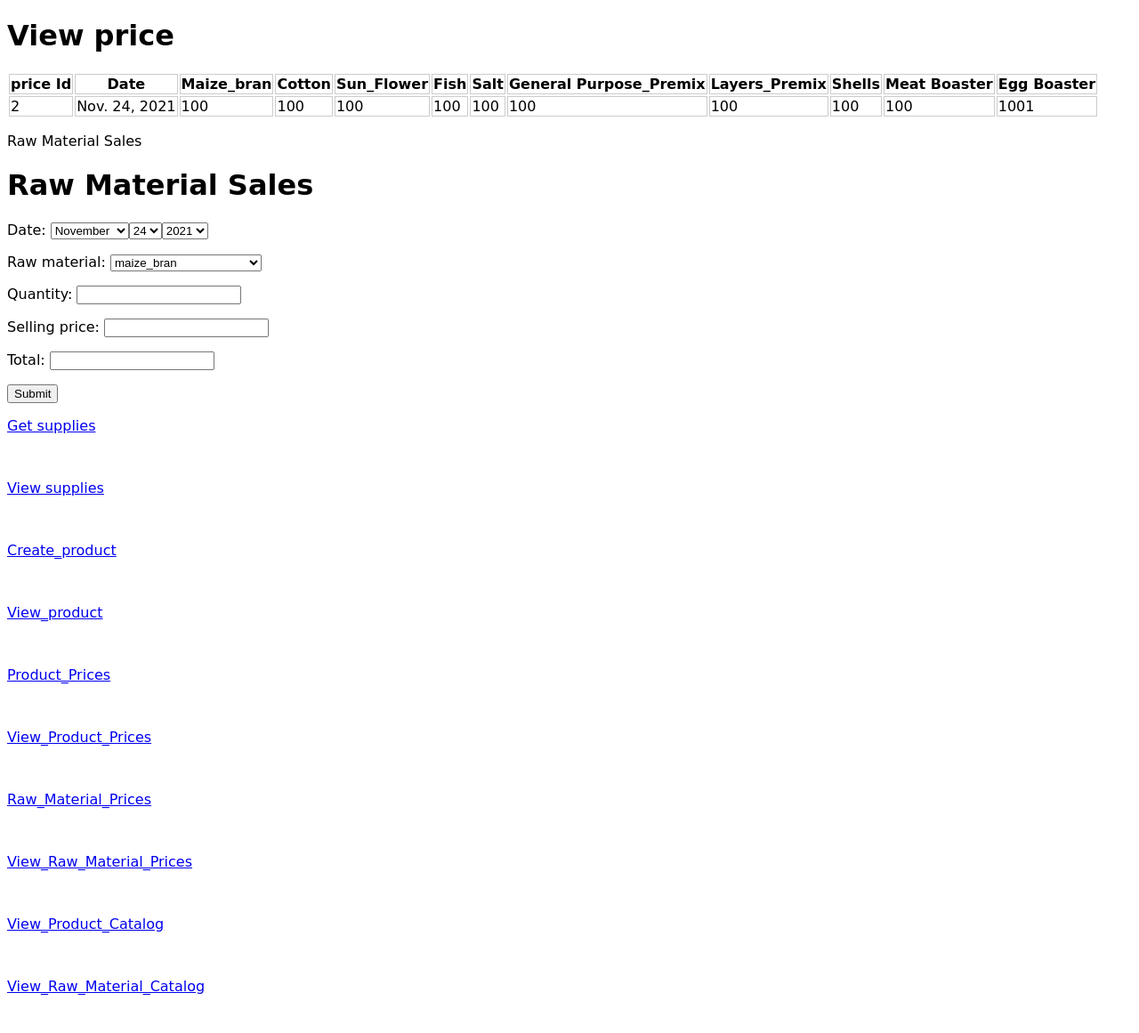
After one commit to jakobwamani/kamanyire, a Django app: page /view_raw_material_catalog in a window 1280 px wide. The commit adds this page. Shown: the whole page at 89% size. Run offline with Django 3.2, Linux system fonts and the light colour scheme; data comes from the database, SQL or seed files in the repository.

Commit message:
working_on_sales

```diff
--- a/sts_project/profit_pen_app/forms.py
+++ b/sts_project/profit_pen_app/forms.py
@@ -1,5 +1,5 @@
 from django import forms
-from .models import RawMaterial , Product ,ProductPrices , RawMaterialPrices
+from .models import RawMaterial , Product ,ProductPrices ,RawMaterialSales, RawMaterialPrices , ProductSales
 from django.utils import timezone
 
 RAW_MATERIAL_CHOICES = (("maize_bran" , "maize_bran"),("cotton", "cotton")
@@ -165,3 +165,37 @@ class RawMaterialPricesForm(forms.ModelForm):
 		model = RawMaterialPrices
 
 		fields = ["date","maize_bran","cotton","sun_flower","salt","layers_premix","general_purpose_premix","shells","meat_boaster","egg_boaster","fish"]
+
+
+PRODUCT_CHOICES = (("broilers_marsh","broilers_marsh")
+,("chick_marsh","chick_marsh")
+,("growers_marsh","growers_marsh")
+,("old_pig","old_pig")
+,("layers_marsh","layers_marsh")
+,("young_pig","young_pig"))
+class ProductSalesForm(forms.ModelForm):
+	YEARS= [x for x in range(2000,2030)]
+	date = forms.DateField(label='Date', widget=forms.SelectDateWidget(years=YEARS),initial=timezone.now())
+	# date = models.DateField()
+	product = forms.ChoiceField(choices = PRODUCT_CHOICES)
+	quantity = forms.IntegerField()
+	selling_price = forms.IntegerField()
+	total = forms.IntegerField()
+
+	class Meta:
+		model = ProductSales
+
+		fields = ["date","product","quantity","selling_price"]
+
+class RawMaterialSalesForm(forms.ModelForm):
+	YEARS= [x for x in range(2000,2030)]
+	date = forms.DateField(label='Date', widget=forms.SelectDateWidget(years=YEARS),initial=timezone.now())
+	raw_material = forms.ChoiceField(choices=RAW_MATERIAL_CHOICES)
+	quantity = forms.IntegerField()
+	selling_price = forms.IntegerField()
+	total = forms.IntegerField()
+
+	class Meta:
+		model = RawMaterialSales
+
+		fields = ["date","raw_material","quantity","selling_price"]
--- a/sts_project/profit_pen_app/models.py
+++ b/sts_project/profit_pen_app/models.py
@@ -46,7 +46,6 @@ class Product(models.Model):
 		return '{}'.format(self.product)
 
 class RawMaterialQuantities(models.Model):
-	quantity_id = models.AutoField(primary_key=True)
 	date = models.DateField()
 	maize_bran = models.IntegerField(default=0)
 	cotton = models.IntegerField(default=0)
@@ -87,7 +86,6 @@ class ProductPrices(models.Model):
 
 
 class RawMaterialPrices(models.Model):
-	# quantity_id = models.AutoField(primary_key=True)
 	date = models.DateField()
 	maize_bran = models.IntegerField(default=0)
 	cotton = models.IntegerField(default=0)
@@ -102,3 +100,26 @@ class RawMaterialPrices(models.Model):
 
 	def __str__(self):
 		return '{}'.format(self.date)
+
+
+class ProductSales(models.Model):
+	date = models.DateField()
+	product = models.CharField(max_length = 50)
+	quantity = models.IntegerField()
+	selling_price = models.IntegerField()
+	total = models.IntegerField()
+
+	def __str__(self):
+		return '{}'.format(self.date)
+
+
+
+class RawMaterialSales(models.Model):
+	date = models.DateField()
+	raw_material = models.CharField(max_length = 50)
+	quantity = models.IntegerField()
+	selling_price = models.IntegerField()
+	total = models.IntegerField()
+
+	def __str__(self):
+		return '{}'.format(self.date)
--- a/sts_project/profit_pen_app/templates/profit_pen_app/base.html
+++ b/sts_project/profit_pen_app/templates/profit_pen_app/base.html
@@ -41,6 +41,8 @@
             <a href="{% url 'view_product_prices' %}"><p>View_Product_Prices</p></a><br/>
             <a href="{% url 'create_raw_material_prices' %}"><p>Raw_Material_Prices</p></a><br/>
             <a href="{% url 'view_raw_material_prices' %}"><p>View_Raw_Material_Prices</p></a><br/>
+            <a href="{% url 'view_product_catalog' %}"><p>View_Product_Catalog</p></a><br/>
+            <a href="{% url 'view_raw_material_catalog' %}"><p>View_Raw_Material_Catalog</p></a><br/>
 
 
 
--- /dev/null
+++ b/sts_project/profit_pen_app/templates/profit_pen_app/view_raw_material_catalog.html
@@ -0,0 +1,69 @@
+{% extends 'base.html' %}
+
+{% block title_block %}
+View Raw Material prices
+{% endblock %}
+
+{% block body_block %}
+<h1>View price</h1>
+
+
+     <table style="border:1px">
+                    <ul>
+        <!-- maize_bran,cotton,sun_flower,fish,salt,general_purpose_premix,layers_premix ,shells
+        meat_boaster ,egg_boaster  -->
+                    <tr>
+                        <th>price Id</th>
+                        <th>Date</th>
+                        <th>Maize_bran</th>
+                        <th>Cotton</th>
+                        <th>Sun_Flower</th>
+                        <th>Fish</th>
+                        <th>Salt</th>
+                        <th>General Purpose_Premix</th>
+                        <th>Layers_Premix</th>
+                        <th>Shells</th>
+                        <th>Meat Boaster</th>
+                        <th>Egg Boaster</th>
+                        <!-- <th>Cost of Supply</th> -->
+                       <!--  <th>Total</th>
+                        <th>Cost of Supply</th>
+                        <th>Pricing</th> -->
+
+
+                    </tr>
+
+                    <tr>
+                        <td>{{ r_m_p.id}} </td>
+                        <td>{{ r_m_p.date }} </td>
+                        <td>{{ r_m_p.maize_bran }}</td>
+                        <td>{{ r_m_p.cotton }}</td>
+                        <td>{{ r_m_p.sun_flower }}</td>
+                        <td>{{ r_m_p.fish }}</td>
+                        <td>{{ r_m_p.salt }}</td>
+                        <td>{{ r_m_p.general_purpose_premix }} </td>
+                        <td>{{ r_m_p.layers_premix }} </td>
+                        <td>{{ r_m_p.shells }} </td>
+                        <td>{{ r_m_p.meat_boaster }} </td>
+                        <td>{{ r_m_p.egg_boaster }}</td>
+
+
+                    </tr>
+
+
+                </table>
+
+<form method="POST" enctype="multipart/form-data">
+    <!-- Security token  Make sure you put this immediately after the form tag-->
+    {% csrf_token %}
+    <p>Raw Material Sales</p>
+
+    <h1>Raw Material Sales</h1>
+
+     <!-- Using the formset -->
+    {{ form.as_p }}
+
+    <input type="submit" value="Submit">
+</form>
+
+{% endblock %}
--- a/sts_project/profit_pen_app/templates/profit_pen_app/view_raw_material_prices.html
+++ b/sts_project/profit_pen_app/templates/profit_pen_app/view_raw_material_prices.html
@@ -58,7 +58,7 @@ View Raw Material prices
                         <!-- <td>{{ price.cost_of_supply}}</td> -->
                         <!--I dnot know why i had to back reference it , it just couldn't work with it -->
                         <td><a href="../update_raw_material_prices/?id={{ price.id }}">Update</a></td>
-                        <td><a href="../delete_price/?id={{ price.id }}">Delete</a></td>
+                        <td><a href="../delete_raw_material_prices/?id={{ price.id }}">Delete</a></td>
 
                     </tr>
                     {% endfor %}
--- a/sts_project/profit_pen_app/urls.py
+++ b/sts_project/profit_pen_app/urls.py
@@ -20,4 +20,7 @@ urlpatterns = [
     path('create_raw_material_prices/',views.create_raw_material_prices, name = "create_raw_material_prices"),
     path('view_raw_material_prices/',views.view_raw_material_prices, name = "view_raw_material_prices"),
     path('update_raw_material_prices/',views.update_raw_material_prices, name = "update_raw_material_prices"),
+    path('delete_raw_material_prices/',views.deleting_raw_material_prices, name = "delete_raw_material_prices"),
+    path('view_product_catalog',views.viewing_product_catalog, name = "view_product_catalog"),
+    path('view_raw_material_catalog',views.viewing_raw_material_catalog, name = "view_raw_material_catalog"),
 ]
--- a/sts_project/profit_pen_app/views.py
+++ b/sts_project/profit_pen_app/views.py
@@ -1,6 +1,6 @@
 from django.shortcuts import render
-from profit_pen_app.models import RawMaterial,Product,RawMaterialQuantities, ProductQuantities , ProductPrices , RawMaterialPrices
-from profit_pen_app.forms  import RawMaterialForm ,ProductForm ,RawMaterialPricesForm, SupplyForm , ProductPriceForm
+from profit_pen_app.models import RawMaterial,Product,RawMaterialQuantities, ProductQuantities , ProductPrices , RawMaterialPrices , ProductSales
+from profit_pen_app.forms  import RawMaterialForm ,ProductForm ,RawMaterialSalesForm,RawMaterialPricesForm, SupplyForm , ProductPriceForm , ProductSalesForm
 from django.http import HttpResponse
 from django.shortcuts import redirect
 from profit_pen_app.helper_functions import *
@@ -88,6 +88,38 @@ def index(request):
 									old_pig = dup_old_pig , growers_marsh = dup_growers_marsh,layers_marsh = dup_layers_marsh , young_pig = dup_young_pig)
 	else:
 		print("Why can't just be free , from the ways of this world")
+
+	last_rm_quantity = RawMaterialPrices.objects.last()
+	#check if it has any instances , if not then just skip to the end
+	count_rm = RawMaterialPrices.objects.count()
+	if(count_rm != 0):
+		#change dates into some specific dates (%x-Local version of date-12/31/18)
+		last_date = last_rm_quantity.date
+		rear_date = last_date.strftime("%x")
+		current_date = datetime.datetime.now()
+		earlist_date = current_date.strftime("%x")
+		if rear_date == earlist_date:
+		    print("Dates are equal")
+		else:
+			#duplicate the last instance
+			dup_maize_bran = lastitem.maize_bran
+			dup_cotton = lastitem.cotton
+			dup_sun_flower = lastitem.sun_flower
+			dup_fish = lastitem.fish
+			dup_salt = lastitem.salt
+			dup_general_purpose_premix = lastitem.general_purpose_premix
+			dup_layers_premix = lastitem.layers_premix
+			dup_shells = lastitem.shells
+			dup_meat_boaster = lastitem.meat_boaster
+			dup_egg_boaster=lastitem.egg_boaster
+			duplicate_quantiites = RawMaterialPrices.objects.create(date = datetime.datetime.now(),maize_bran = dup_maize_bran ,cotton = dup_cotton,
+	                                                               sun_flower = dup_sun_flower, fish = dup_fish,salt = dup_salt ,
+	                                                               general_purpose_premix = dup_general_purpose_premix,layers_premix = dup_layers_premix,
+	                                                               shells = dup_shells, meat_boaster = dup_meat_boaster,egg_boaster=dup_egg_boaster)
+	else:
+		print("Just continue with life")
+
+
 
 
 	return HttpResponse("Hello, world. Welcome to the profitpen system.")
@@ -880,3 +912,71 @@ def update_raw_material_prices(request):
 		context_dict["form"] = form
 
 	return render(request,"update_raw_material_prices.html",context=context_dict)
+
+def deleting_raw_material_prices(request):
+	 # book= get_object_or_404(Book, pk=pk)
+    context_dict = {}
+    if 'id' in request.GET:
+        pk = request.GET['id']
+        clean_pk = pk.strip("/")
+        cleaned_pk = int(clean_pk)
+        product_price_to_delete = RawMaterialPrices.objects.get(id=cleaned_pk)
+        #But before we delete , we must reduce on the amount in the RMQ model
+        #since this is an object , i will create a function right away
+
+        product_price_to_delete.delete()
+        # redirect('view_product_prices.html')
+        # if request.method =='POST':
+        # 	#we get to know the item
+
+        #     supply_record_to_delete.delete()
+        #     return redirect('view_supply.html')
+
+        # context_dict["object"] = supply_record_to_delete
+    return render(request, "delete_raw_material_prices.html",context=context_dict)
+
+def viewing_product_catalog(request):
+	#get the date from the user
+	start_date = request.GET.get('start_date')
+	end_date = request.GET.get('end_date')
+
+	# broilers_marsh,chick_marsh,old_pig,growers_marsh,layers_marsh ,young_pig
+
+	# run a query to get all the supplies on that date
+	p_q = ProductQuantities.objects.filter(date__range=[start_date, end_date])
+
+	l_p_q = ProductQuantities.objects.last()
+
+	l_p_p = ProductPrices.objects.last()
+
+	context = {}
+	# add the dictionary during initialization
+	form = ProductSalesForm(request.POST or None)
+	if form.is_valid():
+
+		form.save()
+
+	context['form'] = form
+
+	return render(request, "view_product_catalog.html", {'p_q':p_q,'l_p_q':l_p_q,'l_p_p':l_p_p ,'form':form})
+
+def viewing_raw_material_catalog(request):
+	#get the date from the user
+	# broilers_marsh,chick_marsh,old_pig,growers_marsh,layers_marsh ,young_pig
+
+	# run a query to get all the supplies on that date
+
+	r_m_q = RawMaterialQuantities.objects.last()
+
+	r_m_p = RawMaterialPrices.objects.last()
+
+	context = {}
+	# add the dictionary during initialization
+	form = RawMaterialSalesForm(request.POST or None)
+	if form.is_valid():
+
+		form.save()
+
+	context['form'] = form
+
+	return render(request, "view_raw_material_catalog.html", {'r_m_q':r_m_q,'r_m_p':r_m_p ,'form':form})
```
Also changed, not shown: sts_project/profit_pen_app/templates/profit_pen_app/delete_raw_material_prices.html (added, +20 -0 lines), sts_project/profit_pen_app/templates/profit_pen_app/view_product_catalog.html (added, +71 -0 lines), sts_project/db.sqlite3, sts_project/profit_pen_app/migrations/0001_initial.py.
